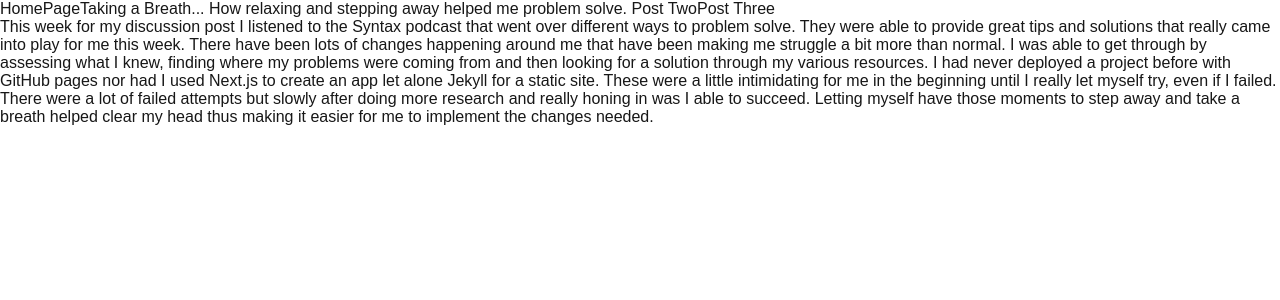
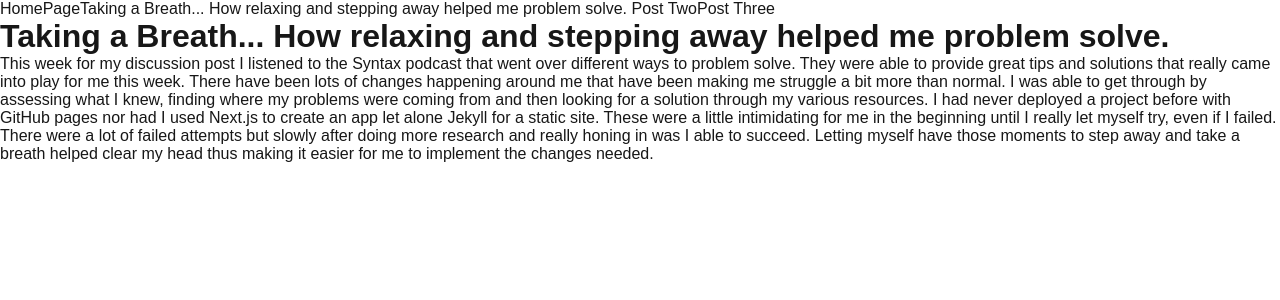
Before and after one commit to RamirezKaren-FS/exercise1_6, a Next.js app: page /postOne in a window 1280 px wide. Shown: the top 300 px of the page. Built offline with nearby package versions, Linux system fonts and the light colour scheme.

Commit message:
post 1 uodate

```diff
--- a/src/app/postOne/page.tsx
+++ b/src/app/postOne/page.tsx
@@ -1,5 +1,5 @@
 import React from "react";
 
 export default function PostOne() {
-    return <p className="post1"> This week for my discussion post I listened to the Syntax podcast that went over different ways to problem solve. They were able to provide great tips and solutions that really came into play for me this week. There have been lots of changes happening around me that have been making me struggle a bit more than normal. I was able to get through by assessing what I knew, finding where my problems were coming from and then looking for a solution through my various resources. I had never deployed a project before with GitHub pages nor had I used Next.js to create an app let alone Jekyll for a static site. These were a little intimidating for me in the beginning until I really let myself try, even if I failed. There were a lot of failed attempts but slowly after doing more research and really honing in was I able to succeed. Letting myself have those moments to step away and take a breath helped clear my head thus making it easier for me to implement the changes needed.  </p>;
+    return  <><h1>Taking a Breath... How relaxing and stepping away helped me problem solve.</h1><p className="post1"> This week for my discussion post I listened to the Syntax podcast that went over different ways to problem solve. They were able to provide great tips and solutions that really came into play for me this week. There have been lots of changes happening around me that have been making me struggle a bit more than normal. I was able to get through by assessing what I knew, finding where my problems were coming from and then looking for a solution through my various resources. I had never deployed a project before with GitHub pages nor had I used Next.js to create an app let alone Jekyll for a static site. These were a little intimidating for me in the beginning until I really let myself try, even if I failed. There were a lot of failed attempts but slowly after doing more research and really honing in was I able to succeed. Letting myself have those moments to step away and take a breath helped clear my head thus making it easier for me to implement the changes needed. </p></>;
 }
```
